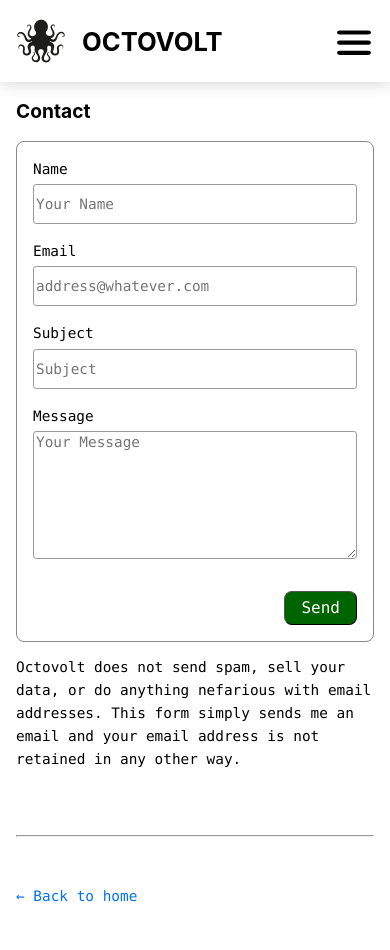
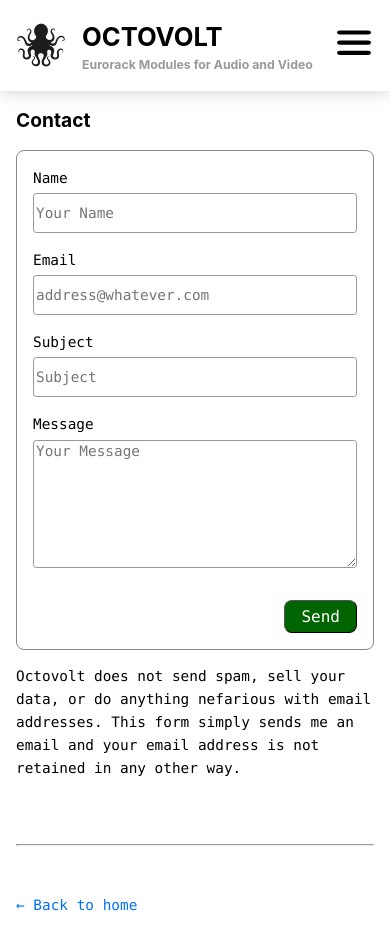
Before and after one commit to octovolt/octovolt-website, a Next.js app: page /contact in a window 390 px wide. Shown: the top 950 px of the page. Built offline with nearby package versions, Linux system fonts and the light colour scheme.

Commit message:
css improvements to home page and hover states

```diff
--- a/src/app/components/catalog.module.css
+++ b/src/app/components/catalog.module.css
@@ -12,8 +12,10 @@ main .catalog {
   padding: 2rem 2rem 1rem;
 }
 
-.catalog .catalogItem:hover {
-  box-shadow: 0rem 0rem 10px 3px #ccc;
+@media (hover: hover) {
+  .catalog .catalogItem:hover {
+    box-shadow: 0rem 0rem 10px 3px #ccc;
+  }
 }
 
 .catalogItem a {
--- a/src/app/components/header.module.css
+++ b/src/app/components/header.module.css
@@ -95,9 +95,11 @@ ul.menuDropDown a {
   width: 100%;
 }
 
-.hamburger:has(.pressed):hover, ul.menuDropDown a:hover {
-  background-color: #ccc;
-  color: #000
+@media (hover: hover) {
+  .hamburger:has(.pressed):hover, ul.menuDropDown a:hover {
+    background-color: #ccc;
+    color: #000
+  }
 }
 
 ul.menuDropDown li + li {
@@ -157,8 +159,13 @@ ul.menuDropDown li + li {
 }
 
 @media (max-width:669px) {
-  .tagline, .titleDivider {
+  .titleDivider {
     display: none;
+  }
+  .tagline {
+    display: block;
+    padding: 0;
+    font-size: 1rem;
   }
 }
 
@@ -221,6 +228,39 @@ ul.menuDropDown li + li {
     padding-top: 2px;
     font-size: 1.6rem;
   }
+  .tagline {
+    font-size: 0.92rem;
+  }
+}
+
+@media (max-width: 429px) {
+  .tagline {
+    font-size: 0.85rem;
+  }
+}
+
+@media (max-width: 413px) {
+  .tagline {
+    font-size: 0.77rem;
+  }
+}
+
+@media (max-width: 389px) {
+  .tagline {
+    font-size: 0.7rem;
+  }
+}
+
+@media (max-width: 369px) {
+  .tagline {
+    font-size: 0.65rem;
+  }
+}
+
+@media (max-width: 355px) {
+  .tagline {
+    display: none;
+  }
 }
 
 @media (max-width: 299px) {
--- a/src/app/global.css
+++ b/src/app/global.css
@@ -34,8 +34,10 @@ a {
   text-decoration: none;
 }
 
-a:hover {
-  text-decoration: underline;
+@media (hover: hover) {
+  a:hover {
+    text-decoration: underline;
+  }
 }
 
 a.externalLink {
```
Also changed, not shown: src/styles/home.module.css (+8 -0 lines).
